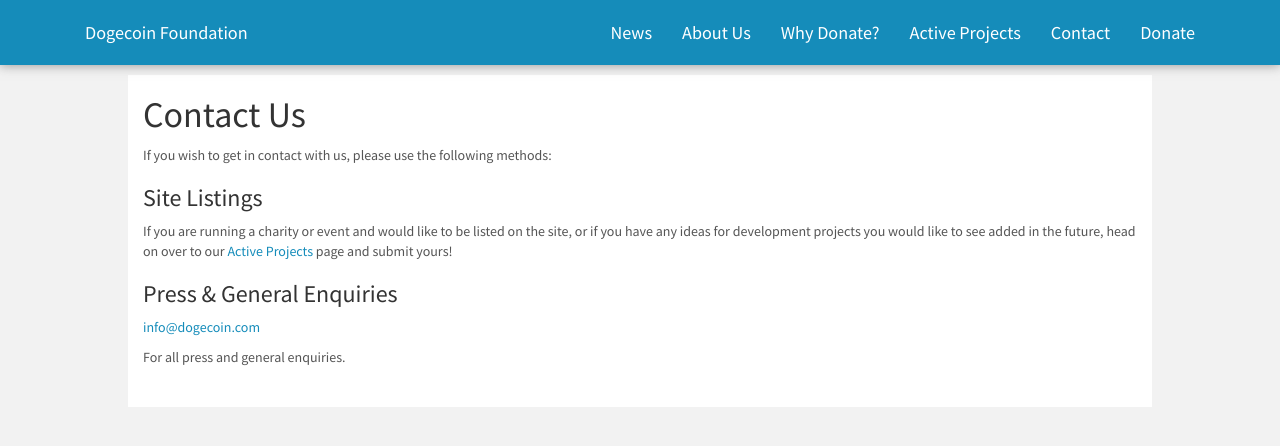
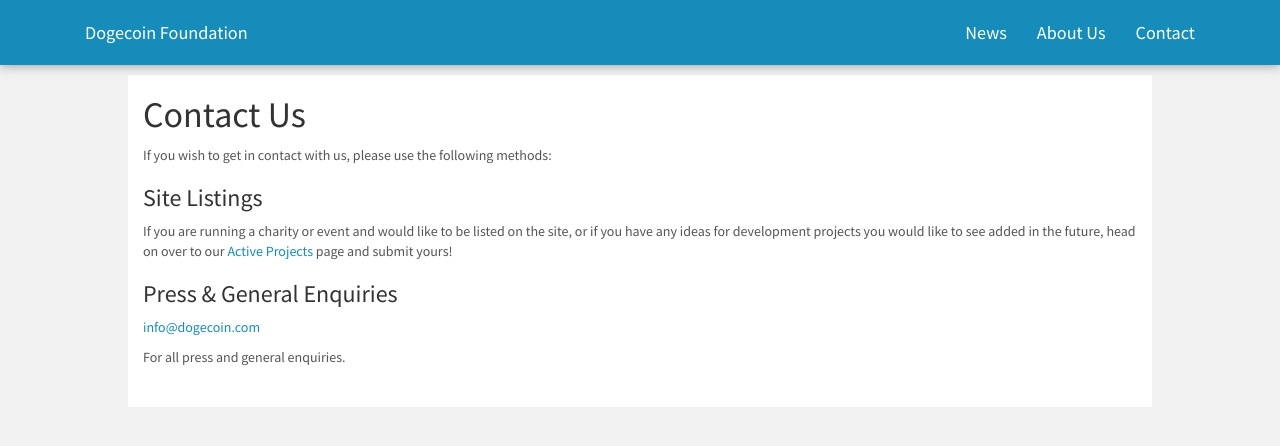
Before and after one commit to dogecoinfoundation/old-website, a Jekyll site: the page built from contact.html, in a window 1280 px wide. Shown: the top 446 px of the page. Built offline with Jekyll 4.4.1, drawn with Linux system fonts in a browser that asks for light colours; nearby versions of some CDN libraries.

Commit message:
Remove items we do not use from the navbar

```diff
--- a/_layouts/default.html
+++ b/_layouts/default.html
@@ -45,12 +45,12 @@
 			</div>
 			<div class="navbar-collapse collapse navbar-right" id="navbar-main">
 				<ul class="nav navbar-nav">
-					<li><a href="/news" class="navbar-colorchange-alt">News</a></li>
-					<li><a href="/about" class="navbar-colorchange-alt">About Us</a></li>
-					<li><a href="/whydonate" class="navbar-colorchange-alt">Why Donate?</a></li>
-					<li><a href="/projects" class="navbar-colorchange-alt">Active Projects</a>
-					<li><a href="/contact" class="navbar-colorchange-alt">Contact</a></li>
-					<li><a href="/projects" class="navbar-colorchange-alt">Donate</a></li>
+					<li><a href="/news" class="navbar-colorchange">News</a></li>
+					<li><a href="/about" class="navbar-colorchange">About Us</a></li>
+					<!-- <li><a href="/whydonate" class="navbar-colorchange">Why Donate?</a></li> -->
+					<!-- <li><a href="/projects" class="navbar-colorchange">Active Projects</a> -->
+					<li><a href="/contact" class="navbar-colorchange">Contact</a></li>
+					<!-- <li><a href="/projects" class="navbar-colorchange">Donate</a></li> -->
 				</ul>
 			</div>
 		</div>
--- a/index.html
+++ b/index.html
@@ -47,10 +47,10 @@
 				<ul class="nav navbar-nav">
 					<li><a href="/news" class="navbar-colorchange">News</a></li>
 					<li><a href="/about" class="navbar-colorchange">About Us</a></li>
-					<li><a href="/whydonate" class="navbar-colorchange">Why Donate?</a></li>
-					<li><a href="/projects" class="navbar-colorchange">Active Projects</a>
+					<!-- <li><a href="/whydonate" class="navbar-colorchange">Why Donate?</a></li> -->
+					<!-- <li><a href="/projects" class="navbar-colorchange">Active Projects</a> -->
 					<li><a href="/contact" class="navbar-colorchange">Contact</a></li>
-					<li><a href="/projects" class="navbar-colorchange">Donate</a></li>
+					<!-- <li><a href="/projects" class="navbar-colorchange">Donate</a></li> -->
 				</ul>
 			</div>
 		</div>
```
